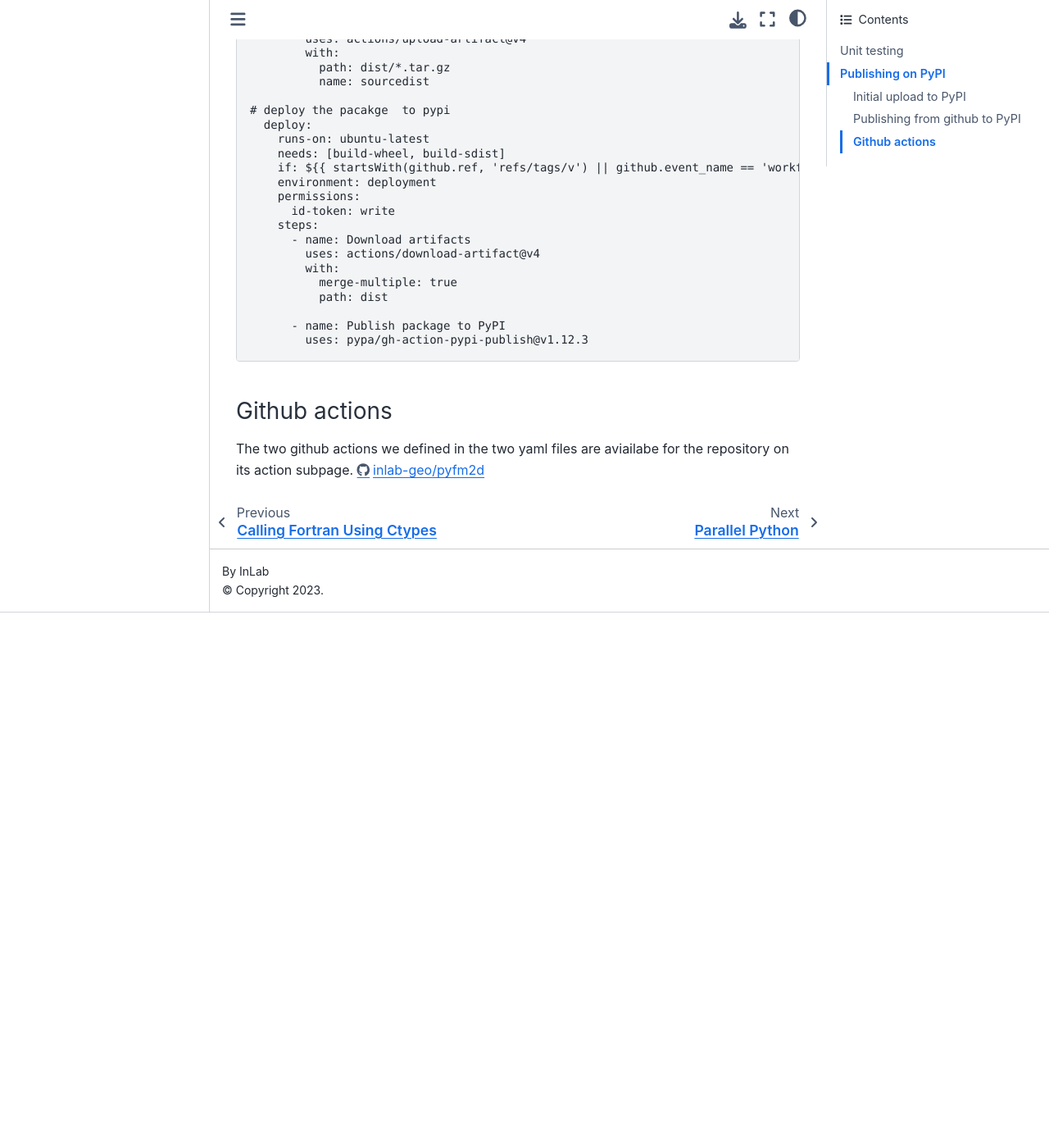
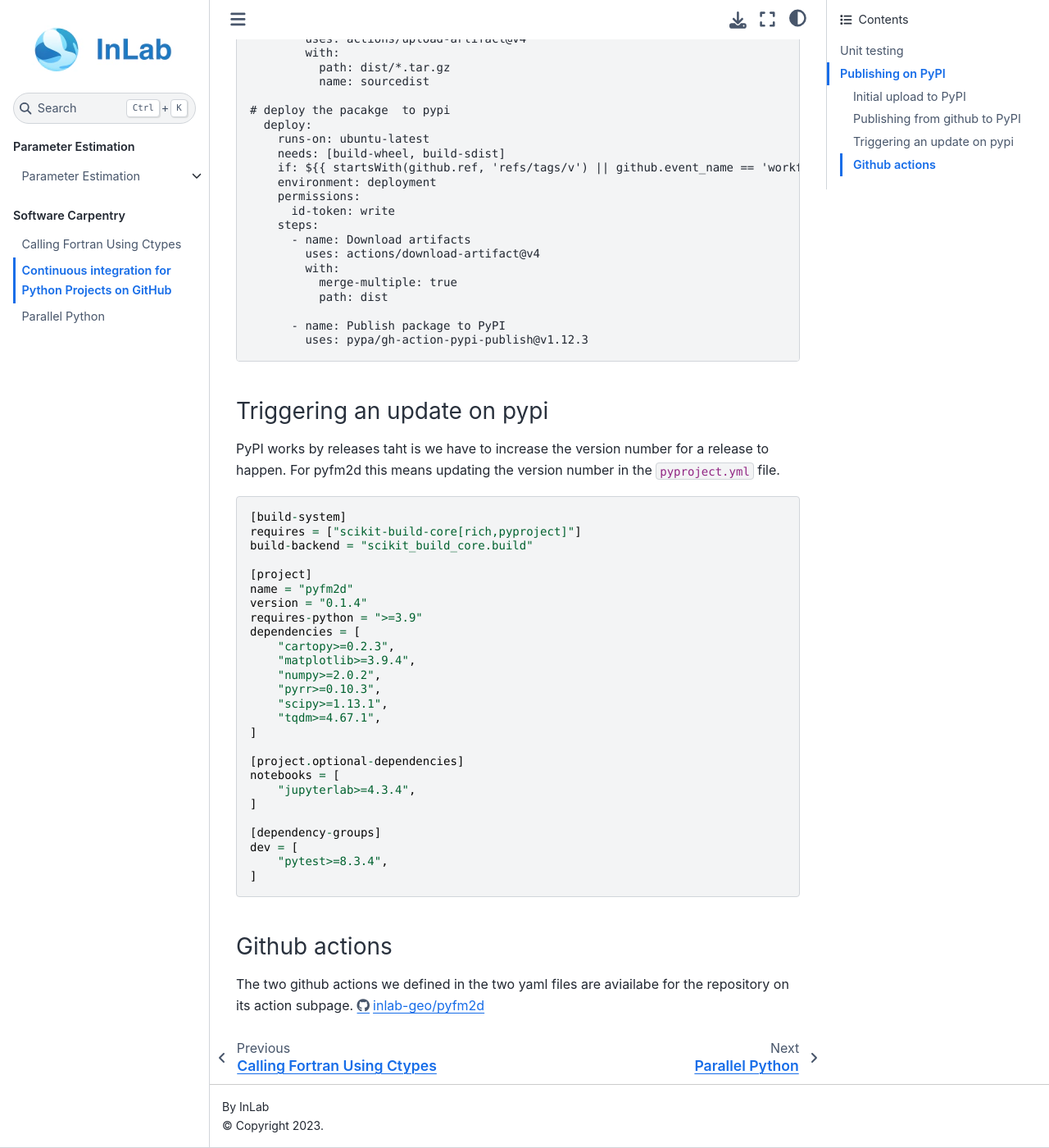
Before and after one commit to inlab-geo/cofi-resources, a Jupyter Book: the page built from docs/software_carpentry/python_packaging.md, in a window 1280 px wide and 1400 px high, scrolled down 4960 px. Shown: the whole window at 82% size. Built offline with Jupyter Book 1.0.4 settings and Sphinx 7.4.7 and the Sphinx Book theme 1.1.4, drawn with Linux system fonts in a browser that asks for light colours; before the commit the page ends 5707 px from its top, so only the background shows below that.

Commit message:
Update python_packaging.md

````diff
--- a/docs/software_carpentry/python_packaging.md
+++ b/docs/software_carpentry/python_packaging.md
@@ -240,6 +240,39 @@ jobs:
         uses: pypa/gh-action-pypi-publish@v1.12.3
 ```
 
+### Triggering an update on pypi
+
+PyPI works by releases taht is we have to increase the version number for a release to happen. For pyfm2d this means updating the version number in the `pyproject.yml` file.
+
+```
+[build-system]
+requires = ["scikit-build-core[rich,pyproject]"]
+build-backend = "scikit_build_core.build"
+
+[project]
+name = "pyfm2d"
+version = "0.1.4"
+requires-python = ">=3.9"
+dependencies = [
+    "cartopy>=0.2.3",
+    "matplotlib>=3.9.4",
+    "numpy>=2.0.2",
+    "pyrr>=0.10.3",
+    "scipy>=1.13.1",
+    "tqdm>=4.67.1",
+]
+
+[project.optional-dependencies]
+notebooks = [
+    "jupyterlab>=4.3.4",
+]
+
+[dependency-groups]
+dev = [
+    "pytest>=8.3.4",
+]
+```
+
 
 ### Github actions
 
````
